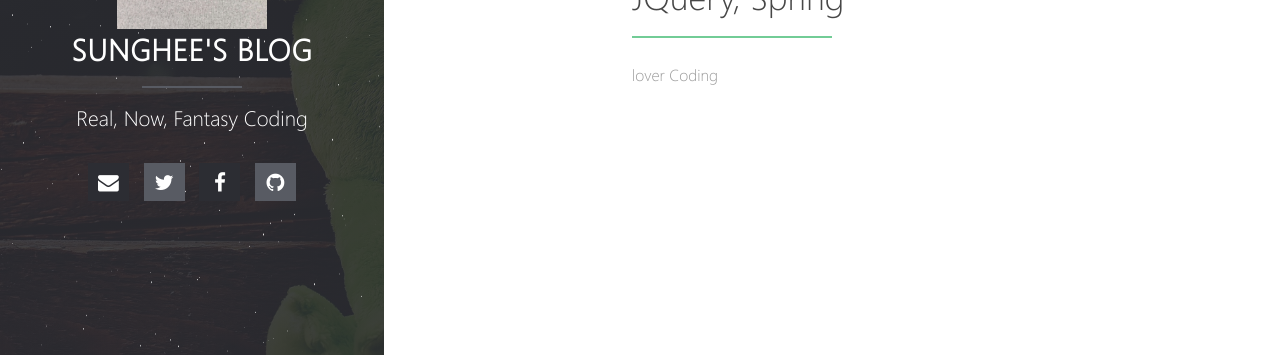
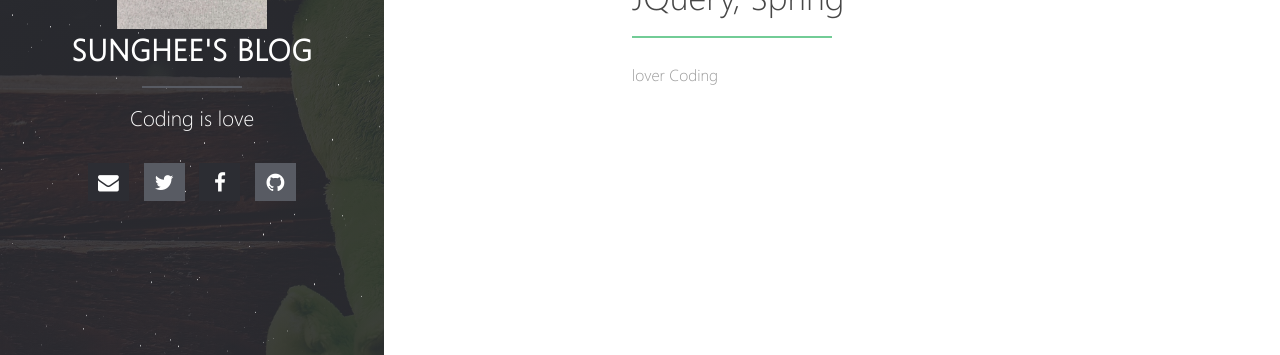
Before and after one commit to sunghere/sunghere.github.io, a Jekyll site: the page built from index.md, in a window 1280 px wide. Shown: the part 435-790 px from the top of the page. Built offline with Jekyll 4.4.1, drawn with Linux system fonts in a browser that asks for light colours; our own code applies the rules of GitHub Pages for plain Markdown files.

Commit message:
version update

```diff
--- a/Gemfile
+++ b/Gemfile
@@ -1,5 +1,4 @@
 source 'https://rubygems.org'
 gem 'jekyll'
-gem 'jekyll-sitemap'
 gem 'github-pages', '106'
 gem 'jekyll-paginate'
--- a/_config.yml
+++ b/_config.yml
@@ -1,6 +1,6 @@
 # Site
 title: SungHee's Blog
-description: Real, Now, Fantasy Coding
+description: Coding is love
 url: https://sunghere.github.io/
 logo: my.jpg                                       # Site logo
 locale: ko_Kr
@@ -53,13 +53,13 @@ github:             sunghere
 #xmpp:              username@server.com
 #hackernews:        username
 #behance:           username
-
+paginate: 5
 # Gems
 gems:
   - jekyll-feed
   - jekyll-sitemap
   - jekyll-gist
-
+  - jekyll-paginate
 # Exclude list
 include: [_pages]
 exclude: [README.md, Gemfile, Gemfile.lock, _site, src, vendor, CNAME, LICENSE, Rakefile, .sass-cache, .DS_Store]
```
Also changed, not shown: README.md.
